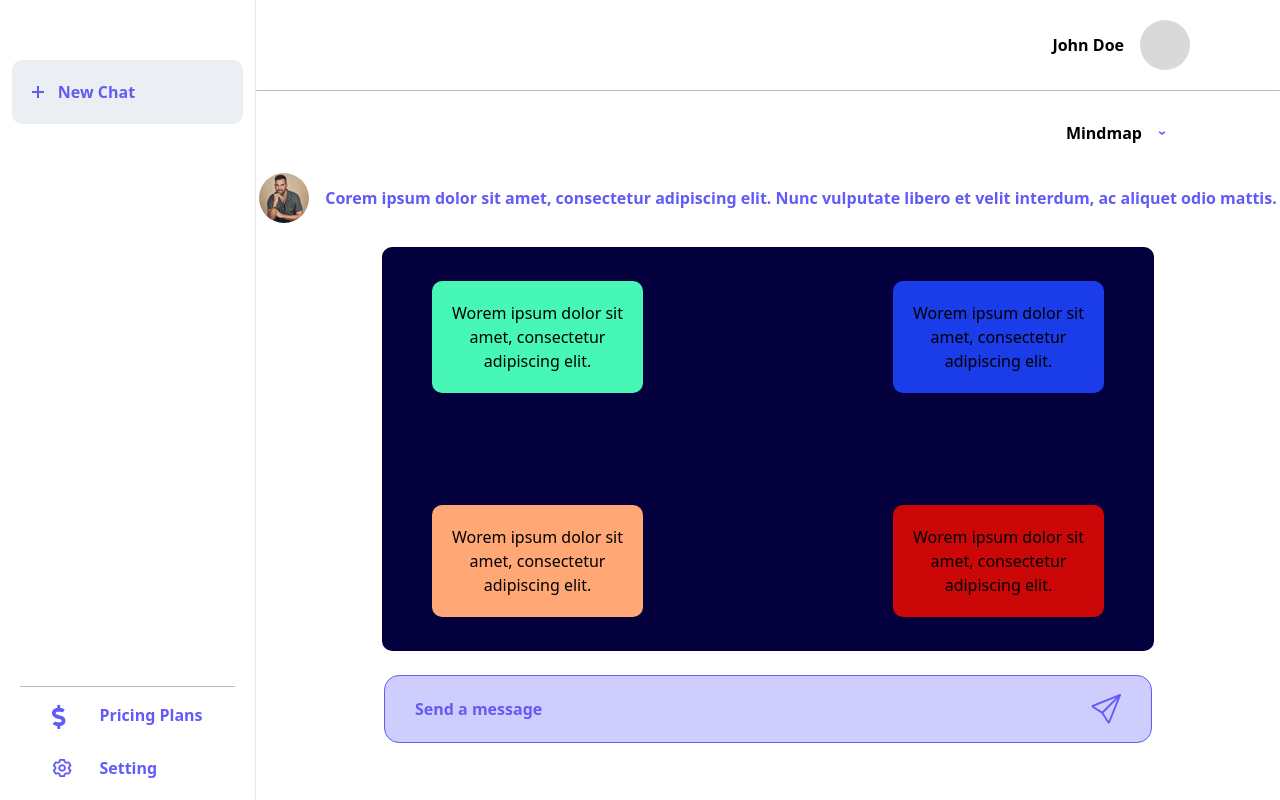
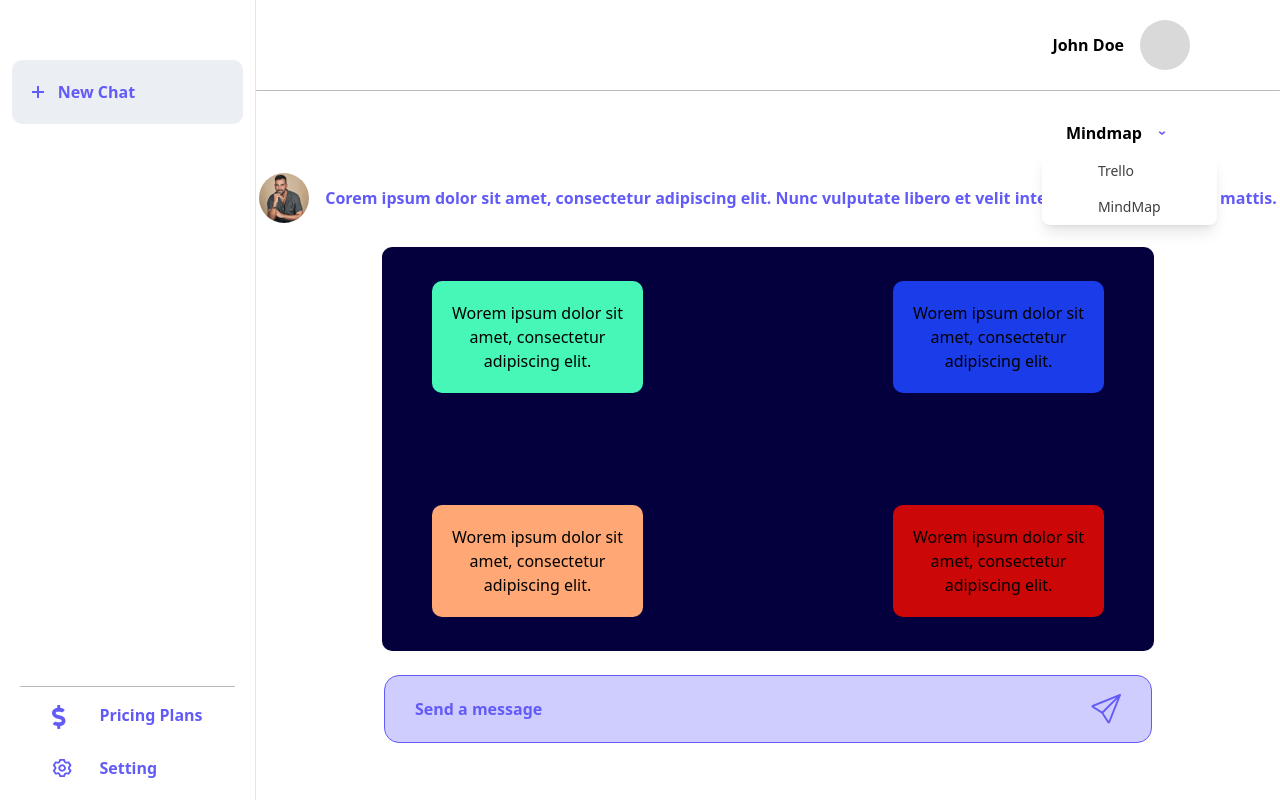
Before and after one commit to MuhammadArslanKhan96/trailochat, a Next.js app: page /chart in a window 1280 px wide. Both pictures are taken after a click on the button "Mindmap". Built offline with nearby package versions, Linux system fonts and the light colour scheme.

Commit message:
fix:dropdown

```diff
--- a/pages/chart.js
+++ b/pages/chart.js
@@ -1,10 +1,12 @@
 import Image from "next/image";
-import React from 'react';
+import React, { useState } from 'react';
 import Header from './Header';
 import Search from './Search';
 import Side from './Side';
 
 const Chart = () => {
+    const [open, setOpen] = useState(false);
+
     return (
         <>
             <div className='flex '>
@@ -15,22 +17,18 @@ const Chart = () => {
                     <div className='flex flex-col justify-between '>
                         <div className='flex justify-end px-[90px] py-[20px]'>
 
-                            <div className="relative" data-te-dropdown-ref>
+                            <div className="relative" data-te-dropdown-ref >
                                 <button
                                     className="flex items-center whitespace-nowrap rounded bg-transparent px-6 pb-2 pt-2.5 text-[16px] font-bold  leading-normal text-black  "
-                                    type="button"
-                                    id="dropdownMenuButton1"
-                                    data-te-dropdown-toggle-ref
-                                    aria-expanded="false"
-                                    data-te-ripple-init
-                                    data-te-ripple-color="light">
+                                    onClick={() => setOpen(!open)}>
                                     Mindmap
                                     <span className="ml-4 w-2">
                                         <Image src="/arrow.svg" width={9} height={6} alt='' />
                                     </span>
                                 </button>
-                                <ul
-                                    className="absolute z-[1000] float-left m-0 hidden min-w-max list-none overflow-hidden rounded-lg border-none bg-white bg-clip-padding text-left text-base shadow-lg dark:bg-neutral-700 [&[data-te-dropdown-show]]:block"
+
+                                {open && <ul
+                                    className="absolute z-[1000] px-[40px] float-center m-0  min-w-max list-none overflow-hidden rounded-lg border-none text-black bg-white bg-clip-padding text-left text-base shadow-lg dark:bg-neutral-700 [&[data-te-dropdown-show]]:block"
                                     aria-labelledby="dropdownMenuButton1"
                                     data-te-dropdown-menu-ref>
                                     <li>
@@ -38,7 +36,7 @@ const Chart = () => {
                                             className="block w-full whitespace-nowrap bg-transparent px-4 py-2 text-sm font-normal text-neutral-700 hover:bg-neutral-100 active:text-neutral-800 active:no-underline disabled:pointer-events-none disabled:bg-transparent disabled:text-neutral-400 dark:text-neutral-200 dark:hover:bg-neutral-600"
                                             href="#"
                                             data-te-dropdown-item-ref
-                                        >Action</a
+                                        >Trello</a
                                         >
                                     </li>
                                     <li>
@@ -46,18 +44,12 @@ const Chart = () => {
                                             className="block w-full whitespace-nowrap bg-transparent px-4 py-2 text-sm font-normal text-neutral-700 hover:bg-neutral-100 active:text-neutral-800 active:no-underline disabled:pointer-events-none disabled:bg-transparent disabled:text-neutral-400 dark:text-neutral-200 dark:hover:bg-neutral-600"
                                             href="#"
                                             data-te-dropdown-item-ref
-                                        >Another action</a
+                                        >MindMap</a
                                         >
                                     </li>
-                                    <li>
-                                        <a
-                                            className="block w-full whitespace-nowrap bg-transparent px-4 py-2 text-sm font-normal text-neutral-700 hover:bg-neutral-100 active:text-neutral-800 active:no-underline disabled:pointer-events-none disabled:bg-transparent disabled:text-neutral-400 dark:text-neutral-200 dark:hover:bg-neutral-600"
-                                            href="#"
-                                            data-te-dropdown-item-ref
-                                        >Something else here</a
-                                        >
-                                    </li>
+
                                 </ul>
+                                }
                             </div>
 
                         </div>
--- a/pages/project.js
+++ b/pages/project.js
@@ -1,4 +1,4 @@
-import React from 'react'
+import React, { useState } from 'react'
 import Search from './Search'
 import Header from './Header'
 import Side from './Side'
@@ -7,6 +7,8 @@ import Image from "next/image";
 
 
 const Project = () => {
+    const [open, setOpen] = useState(false);
+
     return (
         <>
             <div className='flex '>
@@ -23,19 +25,14 @@ const Project = () => {
                             <div className="relative " data-te-dropdown-ref>
                                 <button
                                     className="flex items-center whitespace-nowrap rounded bg-transparent px-6 pb-2 pt-2.5 text-[16px] font-bold  leading-normal text-black  "
-                                    type="button"
-                                    id="dropdownMenuButton1"
-                                    data-te-dropdown-toggle-ref
-                                    aria-expanded="false"
-                                    data-te-ripple-init
-                                    data-te-ripple-color="light">
+                                    onClick={() => setOpen(!open)}>
                                     Trello
                                     <span className="ml-4 w-2">
                                         <Image src="/arrow.svg" width={9} height={6} alt='' />
                                     </span>
                                 </button>
-                                <ul
-                                    className="absolute z-[1000] float-left m-0 hidden min-w-max list-none overflow-hidden rounded-lg border-none bg-white bg-clip-padding text-left text-base shadow-lg dark:bg-neutral-700 [&[data-te-dropdown-show]]:block"
+                                {open && <ul
+                                    className="absolute z-[1000] px-[40px] float-center m-0  min-w-max list-none overflow-hidden rounded-lg border-none text-black bg-white bg-clip-padding text-left text-base shadow-lg dark:bg-neutral-700 [&[data-te-dropdown-show]]:block"
                                     aria-labelledby="dropdownMenuButton1"
                                     data-te-dropdown-menu-ref>
                                     <li>
@@ -43,7 +40,7 @@ const Project = () => {
                                             className="block w-full whitespace-nowrap bg-transparent px-4 py-2 text-sm font-normal text-neutral-700 hover:bg-neutral-100 active:text-neutral-800 active:no-underline disabled:pointer-events-none disabled:bg-transparent disabled:text-neutral-400 dark:text-neutral-200 dark:hover:bg-neutral-600"
                                             href="#"
                                             data-te-dropdown-item-ref
-                                        >Action</a
+                                        >Trello</a
                                         >
                                     </li>
                                     <li>
@@ -51,18 +48,12 @@ const Project = () => {
                                             className="block w-full whitespace-nowrap bg-transparent px-4 py-2 text-sm font-normal text-neutral-700 hover:bg-neutral-100 active:text-neutral-800 active:no-underline disabled:pointer-events-none disabled:bg-transparent disabled:text-neutral-400 dark:text-neutral-200 dark:hover:bg-neutral-600"
                                             href="#"
                                             data-te-dropdown-item-ref
-                                        >Another action</a
+                                        >MindMap</a
                                         >
                                     </li>
-                                    <li>
-                                        <a
-                                            className="block w-full whitespace-nowrap bg-transparent px-4 py-2 text-sm font-normal text-neutral-700 hover:bg-neutral-100 active:text-neutral-800 active:no-underline disabled:pointer-events-none disabled:bg-transparent disabled:text-neutral-400 dark:text-neutral-200 dark:hover:bg-neutral-600"
-                                            href="#"
-                                            data-te-dropdown-item-ref
-                                        >Something else here</a
-                                        >
-                                    </li>
+
                                 </ul>
+                                }
                             </div>
 
                         </div>
--- a/pages/send.js
+++ b/pages/send.js
@@ -1,10 +1,12 @@
-import React from 'react'
+import React, { useState } from 'react'
 import Side from './Side'
 import Header from './Header'
 import Search from './Search'
 import Image from 'next/image'
 
 const Send = () => {
+    const [open, setOpen] = useState(false);
+
     return (
         <>
             <div className='flex '>
@@ -16,21 +18,16 @@ const Send = () => {
                         <div className='flex justify-end px-[90px] py-[20px]'>
 
                             <div className="relative" data-te-dropdown-ref>
-                                <button
+                                <button onClick={() => setOpen(!open)}
                                     className="flex items-center whitespace-nowrap rounded bg-transparent px-6 pb-2 pt-2.5 text-[16px] font-bold  leading-normal text-black  "
-                                    type="button"
-                                    id="dropdownMenuButton1"
-                                    data-te-dropdown-toggle-ref
-                                    aria-expanded="false"
-                                    data-te-ripple-init
-                                    data-te-ripple-color="light">
+                                >
                                     Mindmap
                                     <span className="ml-4 w-2">
                                         <Image src="/arrow.svg" width={9} height={6} alt='' />
                                     </span>
                                 </button>
-                                <ul
-                                    className="absolute z-[1000] float-left m-0 hidden min-w-max list-none overflow-hidden rounded-lg border-none bg-white bg-clip-padding text-left text-base shadow-lg dark:bg-neutral-700 [&[data-te-dropdown-show]]:block"
+                                {open && <ul
+                                    className="absolute z-[1000] float-left m-0 px-[40px] min-w-max list-none overflow-hidden rounded-lg border-none bg-white bg-clip-padding text-left text-base shadow-lg dark:bg-neutral-700 [&[data-te-dropdown-show]]:block"
                                     aria-labelledby="dropdownMenuButton1"
                                     data-te-dropdown-menu-ref>
                                     <li>
@@ -38,7 +35,7 @@ const Send = () => {
                                             className="block w-full whitespace-nowrap bg-transparent px-4 py-2 text-sm font-normal text-neutral-700 hover:bg-neutral-100 active:text-neutral-800 active:no-underline disabled:pointer-events-none disabled:bg-transparent disabled:text-neutral-400 dark:text-neutral-200 dark:hover:bg-neutral-600"
                                             href="#"
                                             data-te-dropdown-item-ref
-                                        >Action</a
+                                        >Trello</a
                                         >
                                     </li>
                                     <li>
@@ -46,18 +43,12 @@ const Send = () => {
                                             className="block w-full whitespace-nowrap bg-transparent px-4 py-2 text-sm font-normal text-neutral-700 hover:bg-neutral-100 active:text-neutral-800 active:no-underline disabled:pointer-events-none disabled:bg-transparent disabled:text-neutral-400 dark:text-neutral-200 dark:hover:bg-neutral-600"
                                             href="#"
                                             data-te-dropdown-item-ref
-                                        >Another action</a
+                                        >MindMap</a
                                         >
                                     </li>
-                                    <li>
-                                        <a
-                                            className="block w-full whitespace-nowrap bg-transparent px-4 py-2 text-sm font-normal text-neutral-700 hover:bg-neutral-100 active:text-neutral-800 active:no-underline disabled:pointer-events-none disabled:bg-transparent disabled:text-neutral-400 dark:text-neutral-200 dark:hover:bg-neutral-600"
-                                            href="#"
-                                            data-te-dropdown-item-ref
-                                        >Something else here</a
-                                        >
-                                    </li>
+
                                 </ul>
+                                }
                             </div>
 
                         </div>
```
